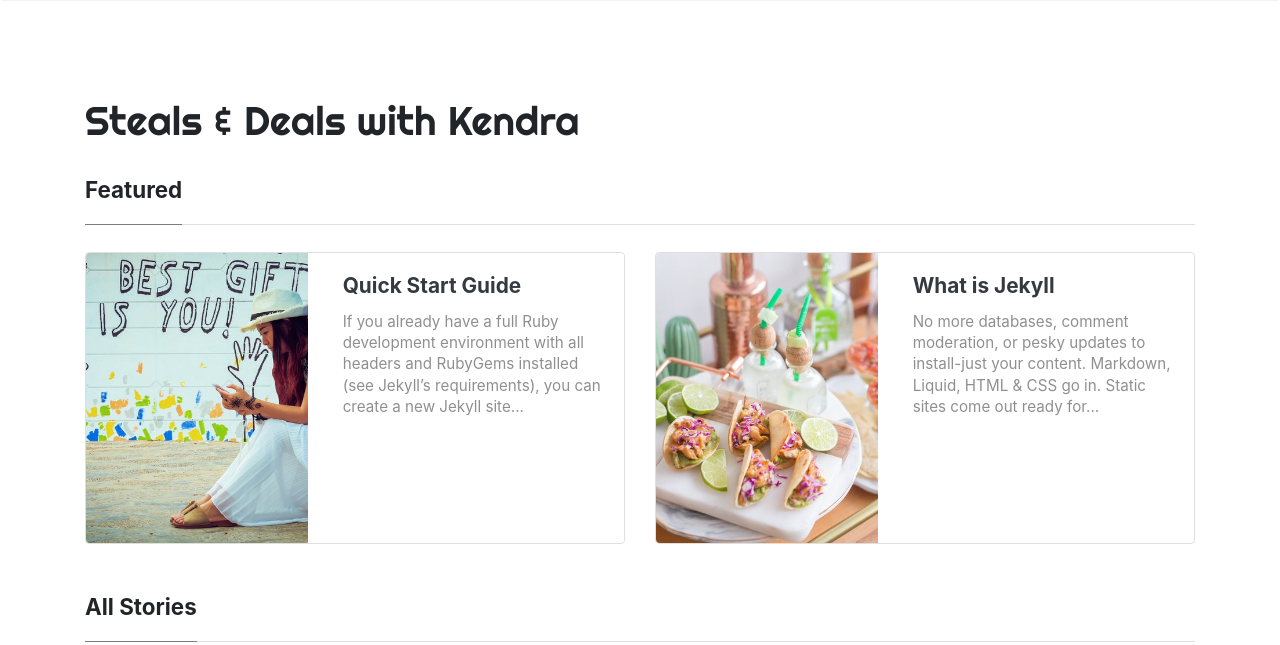
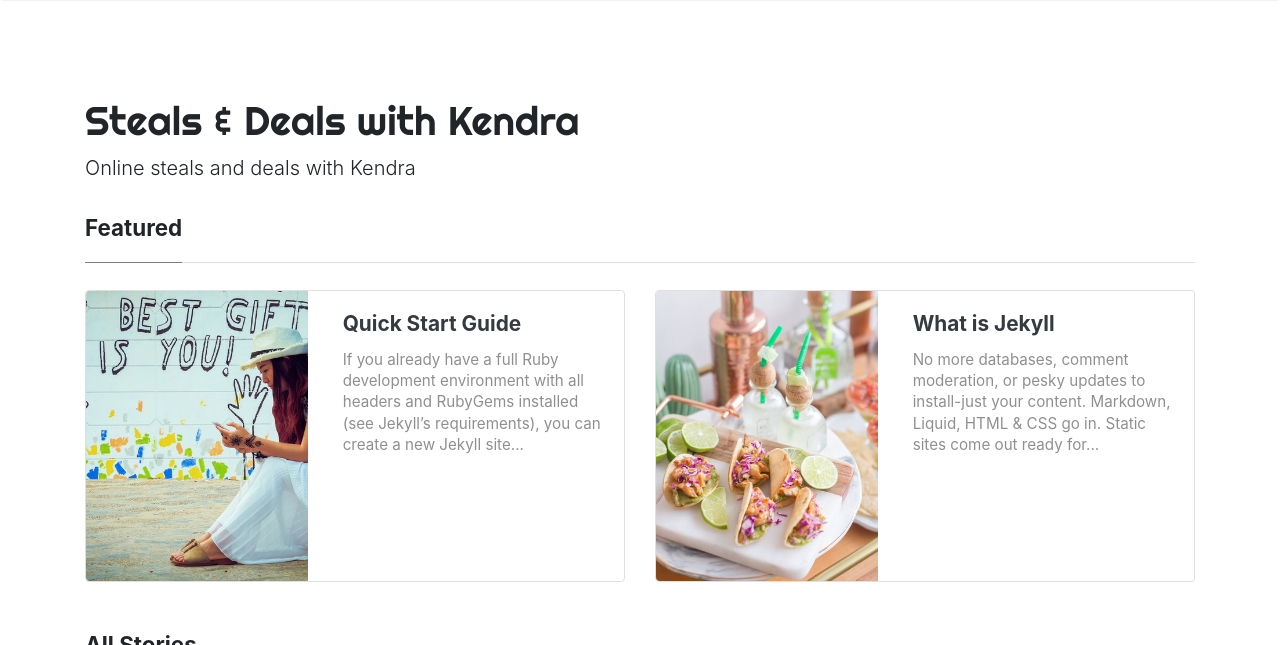
Before and after one commit to ph-One/sdwkendra, a Jekyll site: the page built from index.html, in a window 1280 px wide and 900 px high, cut to the strip 0-645 px from the top of the window. Built offline with Jekyll 4.4.1, drawn with Linux system fonts in a browser that asks for light colours; nearby versions of some CDN libraries; the list of posts is cut into pages by our own code.

```diff
--- a/_config.yml
+++ b/_config.yml
@@ -1,11 +1,11 @@
 # Site
 name: "Steals & Deals with Kendra"
-description: ""
+description: "Online steals and deals with Kendra"
 meta_description: "Steals & Deals with Kendra"
 logo: 'assets/images/logo.png'
+mode: 'production'
 favicon: 'assets/images/logo.png'
-# baseurl: /mediumish-theme-jekyll
-baseurl: '//kendra.shop'
+baseurl: ''
 # google_analytics: 'UA-46278016-1'
 # disqus: 'demowebsite'
 # mailchimp-list: 'https://wowthemes.us11.list-manage.com/subscribe/post?u=8aeb20a530e124561927d3bd8&amp;id=8c3d2d214b'
@@ -43,7 +43,7 @@ jekyll-archives:
     category: '/category/:name/'
 
 # Pagination
-paginate: 20
+paginate: 25
 paginate_path: /page:num/
 
 # Other
--- a/_layouts/default.html
+++ b/_layouts/default.html
@@ -57,6 +57,7 @@
 
     <div class="collapse navbar-collapse" id="navbarMediumish">
 
+        {% comment %}
         <!-- Begin Menu -->
 
             <!-- <ul class="navbar-nav ml-auto">
@@ -100,6 +101,7 @@
             </ul>		 -->
 
         <!-- End Menu -->
+        {% endcomment %}
 
     </div>
 
@@ -130,6 +132,7 @@
 
 <!-- Bottom Alert Bar
 ================================================== -->
+{% comment %}
 <!-- <div class="alertbar">
 	<div class="container text-center">
 		<span><img src="{{ site.baseurl }}/{{ site.logo }}" alt="{{site.title}}"> &nbsp; Never miss a <b>story</b> from us, subscribe to our newsletter</span>
@@ -141,11 +144,13 @@
         </form>
 	</div>
 </div>     -->
+{% endcomment %}
 
 </div><!-- /.container>
 
 <!-- Categories Jumbotron
 ================================================== -->
+{% comment %}
 <!-- <div class="jumbotron fortags">
 	<div class="d-md-flex h-100">
 		<div class="col-md-4 transpdark align-self-center text-center h-100">
@@ -169,6 +174,7 @@
 		</div>
 	</div>
 </div> -->
+{% endcomment %}
 
 
 
@@ -180,9 +186,6 @@
             <div class="col-md-6 col-sm-6 text-center text-lg-left">
                  Copyright © {{ site.time | date: "%Y" }} {{ site.name }}
             </div>
-            <!-- <div class="col-md-6 col-sm-6 text-center text-lg-right">
-                <a target="_blank" href="https://www.wowthemes.net">Mediumish Theme</a> by WowThemes.net
-            </div> -->
         </div>
     </div>
 </footer>
@@ -206,6 +209,5 @@
 
 <script src="{{ site.baseurl }}/assets/js/mediumish.js"></script>
 
-<!-- <script id="dsq-count-scr" src="//{{site.disqus}}.disqus.com/count.js"></script> -->
 </body>
 </html>
```
